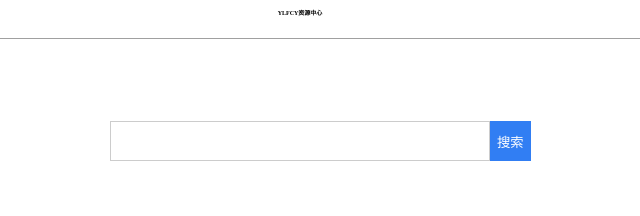
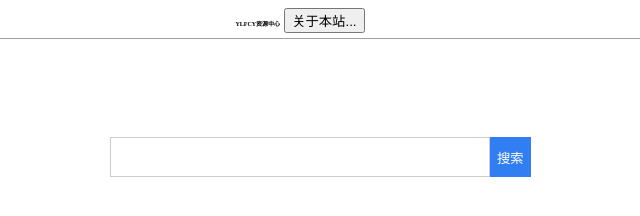
Before and after one commit to yulinfeng16/ylfcyrw, a plain HTML site: page index.html in a window 1280 px wide. Shown: the whole page, without its empty margins (340-980 px from the left). Drawn offline with Linux system fonts and the light colour scheme.

Commit message:
Update index.html

```diff
--- a/index.html
+++ b/index.html
@@ -91,6 +91,7 @@
 <body>
     <div class="top_bar">
         <b style="font-size:10%">YLFCY资源中心</b>
+      <a href="https://yulinfeng16.github.io/ylfcyrw/about.html"><button style="font-size:auto">关于本站...</button></a>
         <div class="container">
             <form action="" class="parent">
                 <input type="text">
```
